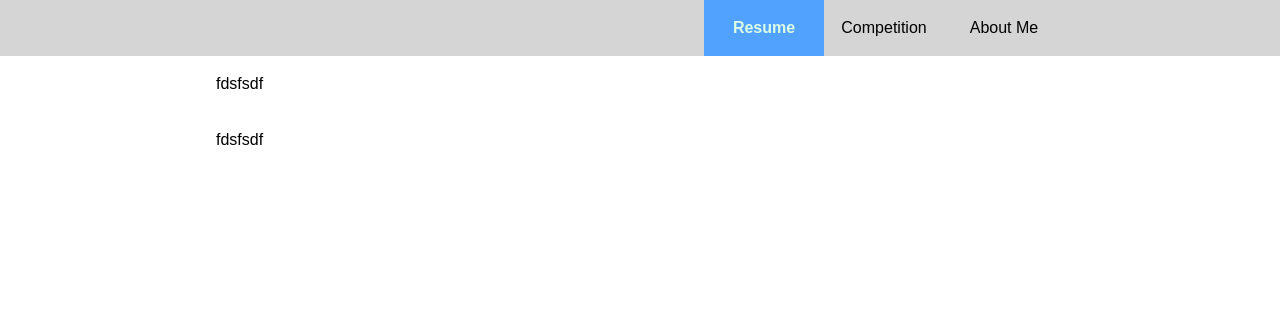
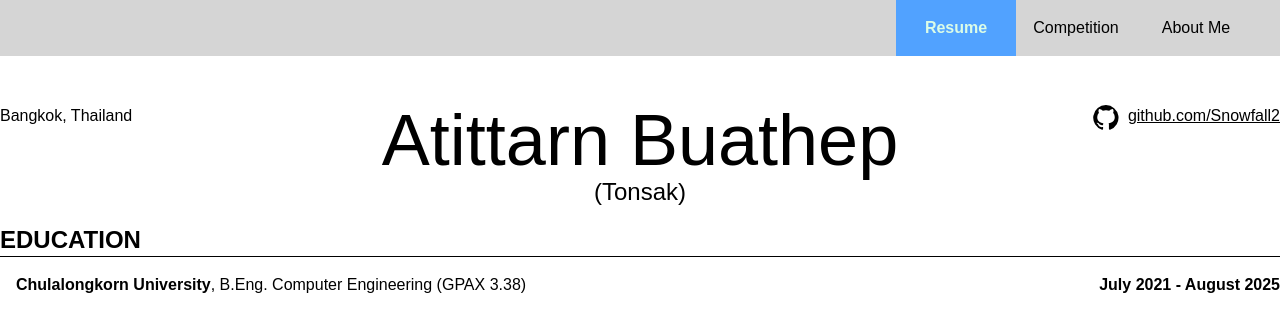
Before and after one commit to Snowfall2/portfolio, a Next.js app: page /resume in a window 1280 px wide. Shown: the top 332 px of the page. Built offline with nearby package versions, Linux system fonts and the light colour scheme.

Commit message:
Add education

```diff
--- a/src/app/globals.css
+++ b/src/app/globals.css
@@ -1,5 +1,4 @@
 @import "tailwindcss";
-
 /* :root {
   --background: #ffffff;
   --foreground: #171717;
--- a/src/components/NavBar.tsx
+++ b/src/components/NavBar.tsx
@@ -32,7 +32,7 @@ export default function NavBar() {
 
     return (
         <nav className="navbar">
-            <div className="flex h-14 items-center justify-between gap-8 px-4 sm:px-6 mx-0 max-w-4xl mx-auto">
+            <div className="flex h-14 items-center justify-between gap-8 px-4 sm:px-6 mx-0 max-w-7xl mx-auto">
                 <div/>
                 <div>
 
--- /dev/null
+++ b/src/components/resume/Education.tsx
@@ -0,0 +1,19 @@
+'use client'
+import Link from "next/link";
+import Header from "./Header";
+export default function Education() {
+
+    return (
+        <section>
+            <Header name={"Education"}/>
+            <ul className="ml-4">
+                <li>
+                    <div className="flex justify-between">
+                        <p><b>Chulalongkorn University</b>, B.Eng. Computer Engineering (GPAX 3.38)</p>
+                        <p className="font-bold">July 2021 - August 2025</p>
+                    </div>
+                </li>
+            </ul>
+        </section>
+    )
+}
--- /dev/null
+++ b/src/components/resume/Header.tsx
@@ -0,0 +1,8 @@
+export default function Header({name}: {name:string}) {
+    return (
+        <>
+            <h3 className="text-2xl font-bold mt-4">{name.toUpperCase()}</h3>
+            <hr className="mb-4"/>
+        </>
+    )
+}
--- a/src/components/resume/ResumeDisplay.tsx
+++ b/src/components/resume/ResumeDisplay.tsx
@@ -1,16 +1,34 @@
 'use client'
+import Link from "next/link";
 import { usePathname } from "next/navigation";
 import { useEffect, useState } from "react"
+import Education from "./Education";
 export default function ResumeDisplay() {
 
     return (
-        <main className="resume md:mx-auto max-w-4xl">
-            <div className="flex h-14 items-center justify-between gap-8 px-4 sm:px-6 mx-0">
-                fdsfsdf
+        <main className="resume md:mx-auto md:m-8 max-w-7xl">
+            <div className="flex flex-col md:flex-row justify-between mt-12">
+                <div className="flex-1 w-48">
+                    Bangkok, Thailand
+                </div>
+                <div className="order-first md:order-none flex flex-col items-center text-center">
+                    <h2 className="md:text-7xl text-4xl">
+                        Atittarn Buathep
+                    </h2>
+                    <span className="text-2xl">(Tonsak)</span>
+                </div>
+                <div className="flex-1 w-48 text-left md:text-right items-end justify-self-end">
+                    <Link href="https://github.com/Snowfall2">
+                        <div className="flex flex-col justify-end">
+                            <div className="flex flex-row gap-2 justify-end underline">
+                                <img src="github.svg" className="h-7"/>
+                                <p>github.com/Snowfall2</p>
+                            </div>
+                        </div>
+                    </Link>
+                </div>
             </div>
-            <div className="flex h-14 items-center justify-between gap-8 px-4 sm:px-6 mx-0">
-                fdsfsdf
-            </div>
+            <Education/>
         </main>
     )
 }
--- /dev/null
+++ b/src/components/resume/SubHeader.tsx
@@ -0,0 +1,15 @@
+import Header from "./Header";
+export default function Education({title, beginDate, endDate}:
+    {title:string, beginDate:string | null, endDate:string | null}
+) {
+
+    return (
+        <>
+            <div className="flex justify-between">
+                <p><b>{title}</b></p>
+                {beginDate && endDate && <p className="font-bold">{beginDate} - {endDate}</p>}
+                {beginDate && <p className="font-bold">{beginDate}</p>}
+            </div>
+        </>
+    )
+}
```
Also changed, not shown: public/github.svg (added).
